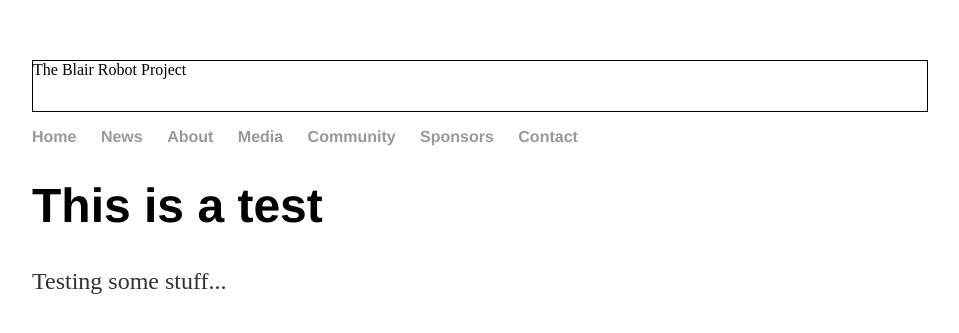
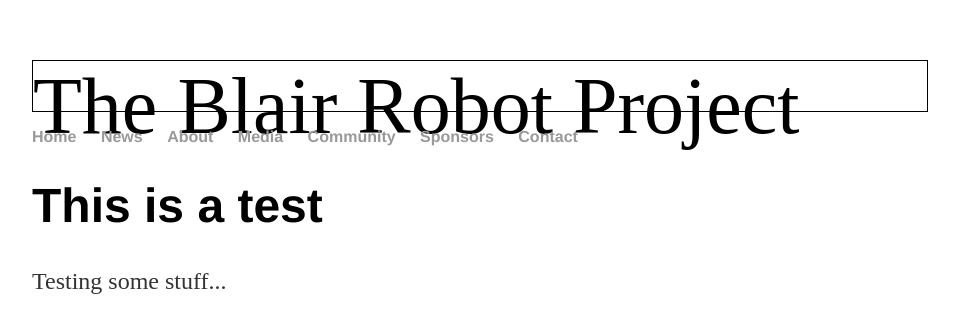
Before and after one commit to mouseythemouse/449, a Jekyll site: the page built from index.html, in a window 1280 px wide. Shown: the top 333 px of the page, without its empty margins (160-1119 px from the left). Built offline with Jekyll 4.4.1, drawn with Linux system fonts in a browser that asks for light colours.

Commit message:
Update main.css

```diff
--- a/css/main.css
+++ b/css/main.css
@@ -7,6 +7,9 @@
     border: 1px solid;
     width: 900 px;
     margin:0px auto;
+    background-image:purplelogo.png;
+    font-size: 500%;
+    position: center;
 }
 nav ul {
     font-family:'Helvetica', 'Arial', 'Sans-Serif';
```
